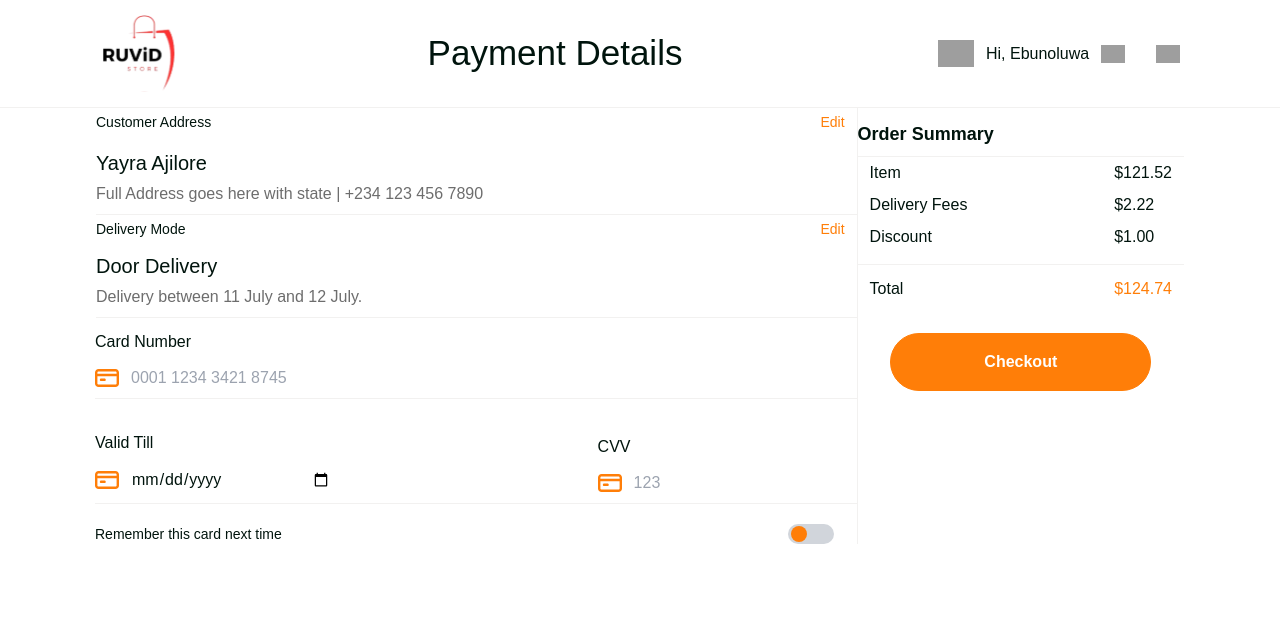
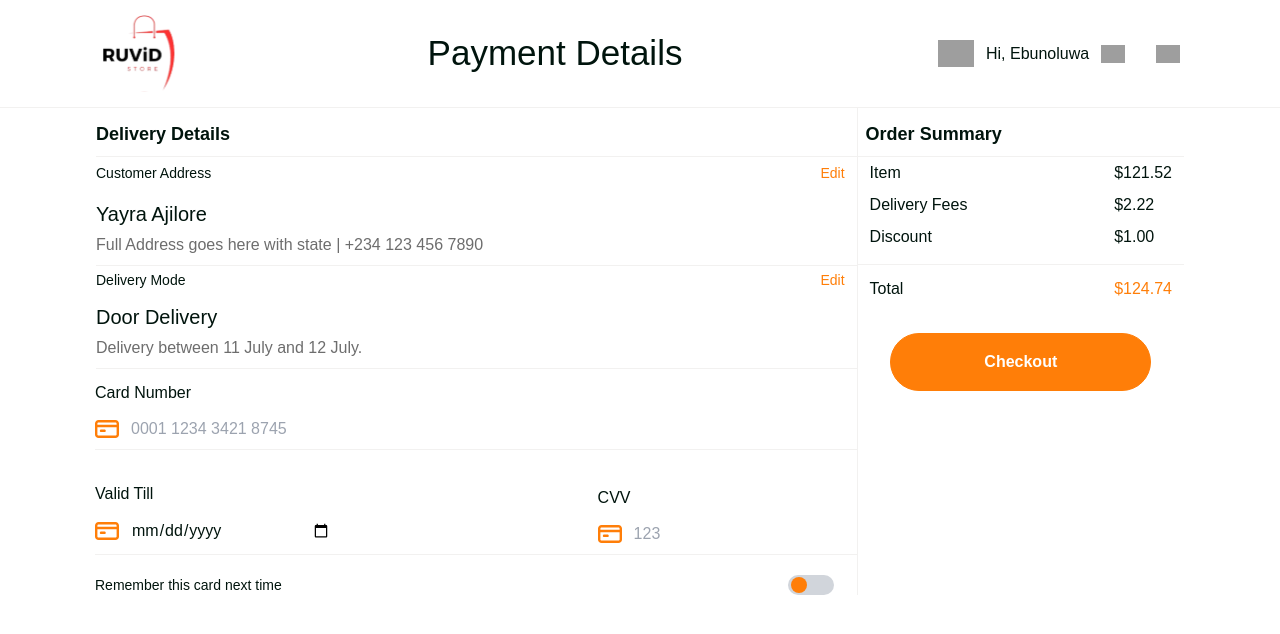
Before and after one commit to Dennardavid/HNG-stage2, a Next.js app: page /checkout in a window 1280 px wide. Shown: the top 634 px of the page. Built offline with nearby package versions, Linux system fonts and the light colour scheme; grey boxes are pictures that could not be loaded.

Commit message:
checkout mobile

```diff
--- a/src/app/checkout/checkoutdetails.js
+++ b/src/app/checkout/checkoutdetails.js
@@ -4,7 +4,10 @@ import React from "react";
 
 const AddressSection = () => (
   <div className="flex flex-col gap-3 pb-2 border-b-[0.5px] border-b-[#f2f1f0]">
-    <div className="flex justify-between py-1 pt-1">
+    <div className="pt-3 pb-2 border-b-[0.5px] border-b-[#f2f1f0]">
+      <h3 className="font-semibold text-lg">Delivery Details</h3>
+    </div>
+    <div className="flex justify-between py-1 mt-[-10px]">
       <p className="text-sm">Customer Address</p>
       <p className="text-sm text-[#FF7E08] hover:cursor-pointer mr-3">Edit</p>
     </div>
@@ -86,7 +89,7 @@ const CardDetailsSection = () => (
 
 const OrderSummarySection = () => (
   <div className="pt-3">
-    <div className="pb-2 border-b-[0.5px] border-b-[#f2f1f0]">
+    <div className="px-2 pb-2 border-b-[0.5px] border-b-[#f2f1f0]">
       <h3 className="font-semibold text-lg">Order Summary</h3>
     </div>
     <div className="flex justify-between pb-[14.5px] border-b-[0.5px] border-b-[#f2f1f0] px-3">
```
